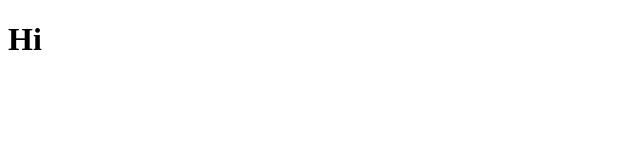
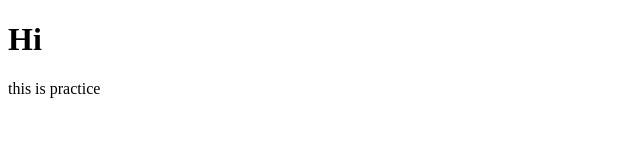
Before and after one commit to clingoram/practice, a plain HTML site: page index.html in a window 1280 px wide. Shown: the whole page, without its empty margins (0-640 px from the left). Drawn offline with Linux system fonts and the light colour scheme.

Commit message:
modified html file

```diff
--- a/index.html
+++ b/index.html
@@ -9,6 +9,7 @@
 <body>
     <script src="index.js"></script>
     <h1>Hi</h1>
+    <p>this is practice</p>
 </body>
 
 </html>
```
